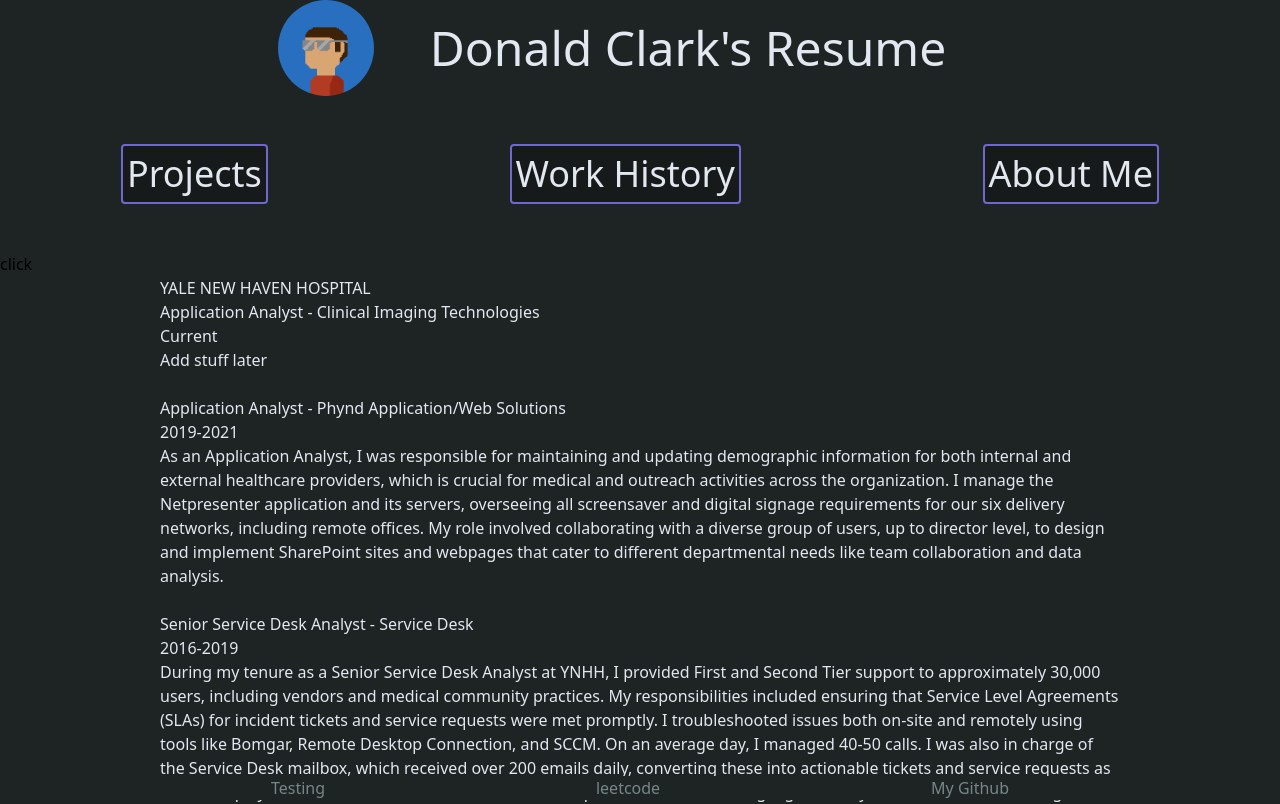
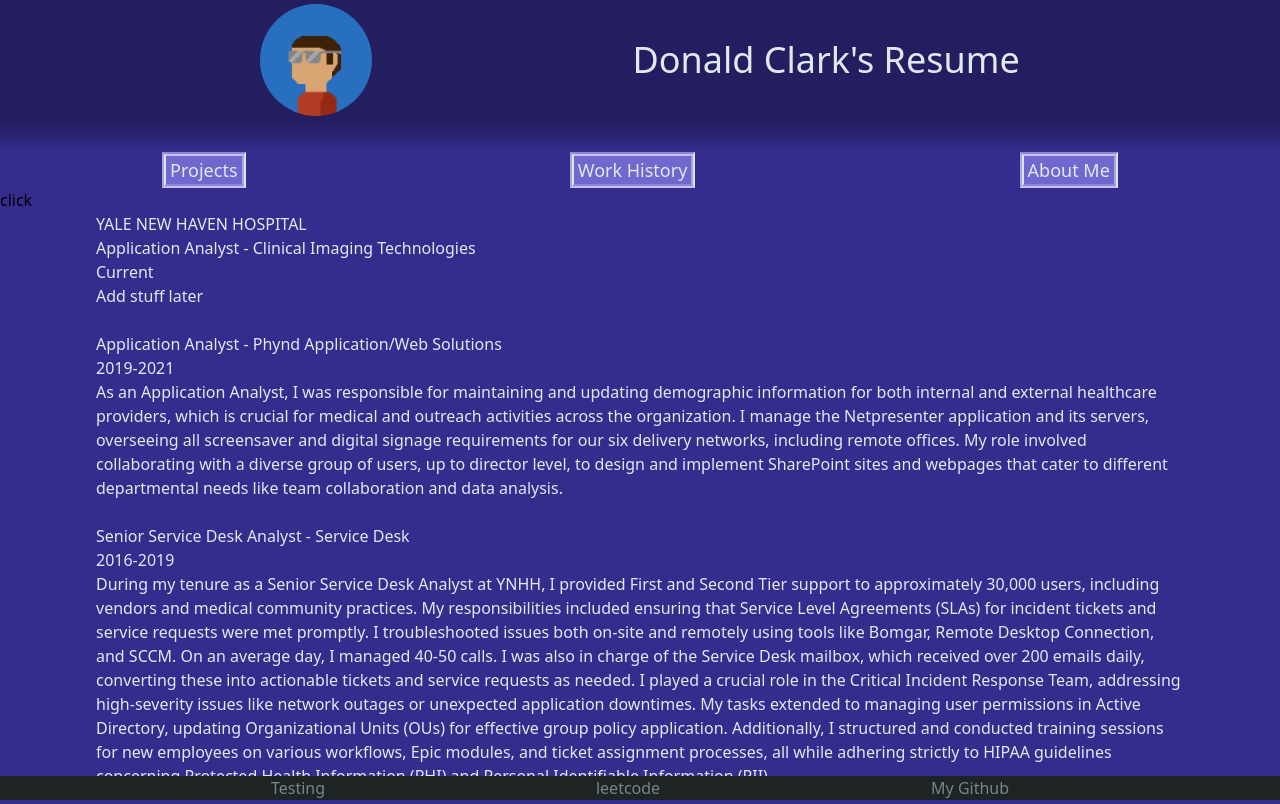
Before and after one commit to DonClark93/dc-resume, a React (Vite) app: page /work in a window 1280 px wide. Shown: the top 804 px of the page. Built offline with nearby package versions, Linux system fonts and the light colour scheme.

Commit message:
update layout/color

```diff
--- a/index.html
+++ b/index.html
@@ -2,7 +2,7 @@
 <html lang="en">
   <head>
     <meta charset="UTF-8" />
-    <link rel="icon" type="image/svg+xml" href="/vite.svg" />
+    <link rel="icon" type="image/png" href="/src/assets/PFP.png" />
     <meta name="viewport" content="width=device-width, initial-scale=1.0" />
     <title>Donald Clark's Resume</title>
   </head>
--- a/src/components/AboutMe.jsx
+++ b/src/components/AboutMe.jsx
@@ -2,7 +2,7 @@
     return(
         <div className="text-slate-200">
         <h1>About me</h1>
-        <p>30 year old analyst working in the Healthcare field</p>
+        <p>31 year old analyst working in the Healthcare field</p>
         <p>Wears all kinds of hats</p>
         <p>Trainer - Trains Radiologist on workflows and Applications</p>
         <p>software developer - Python, JS, PowerApp. Eager to learn systems programming</p>
--- a/src/components/Header.jsx
+++ b/src/components/Header.jsx
@@ -3,12 +3,12 @@
 
 export default function Header() {
     return(
-        <div className="sticky top-0  bg-gunmetal-400">
-            <div className="flex justify-center ">
-                <Link className="w-24 h-24 rounded-full" to="/"><img className="w-24 h-24 rounded-full" src={MyLogo}/></Link>
-                <div className="text-2xl px-14 md:text-5xl text-slate-200 content-center">
-                    Donald Clark&#39;s Resume
-                </div>
+        <div className="pb-8 sticky top-0   bg-gradient-to-b from-slate_blue-200  from-80% ">
+            <div className="flex justify-evenly py-1">
+                    <Link className=" w-28 h-28 rounded-full" to="/"><img className="w-28 h-28 rounded-full" src={MyLogo}/></Link>
+                    <div className=" text-4xl text-slate-200 content-center">
+                        Donald Clark&#39;s Resume
+                    </div>
             </div>
         </div>
     )
--- a/src/components/Home.jsx
+++ b/src/components/Home.jsx
@@ -16,17 +16,15 @@
 
     return(
 
-        <div className="min-h-screen bg-gunmetal-400">
+        <div className="min-h-screen bg-slate_blue-300">
             <Header/>
-            <br/>
-            <br/>
-            <div className="flex text-4xl justify-around">
+
+            <div className="  flex text-4xl justify-around">
             <ResumeButton text={"Projects"} activity={"projects"}/>
             <ResumeButton text={"Work History"} activity={"work"}/>
             <ResumeButton text={"About Me"} activity={"about"}/>
             </div>
-            <br/>
-            <br/>
+
             <Link to="pokeguess">click</Link>
             <Container >
             <Outlet />
--- a/src/components/ResumeButton.jsx
+++ b/src/components/ResumeButton.jsx
@@ -3,8 +3,17 @@
 export default function ResumeButton(props) {
 
     return(
-        <Link className="bg-gunmetal-300 border-2 py-2 px-1 rounded border-slate_blue hover:border-sea_green text-slate-200 " to={props.activity}>
-          {props.text}
+        <Link className="bg-gunmetal-500 border-2
+                          border-t-slate_blue-600 border-l-slate_blue-700 border-b-slate_blue-800 border-r-slate_blue-900
+                           hover:border-b-slate_blue-600 hover:border-r-slate_blue-700 hover:border-t-slate_blue-800 hover:border-s-slate_blue-900
+                          text-slate-200 " to={props.activity}>
+          <div className="bg-slate_blue-500 border-2
+                          border-b-slate_blue-600 border-r-slate_blue-700 border-t-slate_blue-800 border-s-slate_blue-900
+                          hover:border-t-slate_blue-600 hover:border-l-slate_blue-700 hover:border-b-slate_blue-800 hover:border-r-slate_blue-900
+                           hover:shadow-red-900/50
+                          text-slate-200 ">
+            <p className='text-lg px-1'>{props.text}</p>
+          </div>
         </Link>
     )
 }
--- a/src/components/WorkHistory.jsx
+++ b/src/components/WorkHistory.jsx
@@ -1,16 +1,16 @@
 export default function WorkHistory() {
     return(
         <div className="text-slate-200">
-            <h1>YALE NEW HAVEN HOSPITAL</h1>
-            <h2>Application Analyst - Clinical Imaging Technologies</h2>
-            <h3>Current</h3>
-            <p>
+            <div>YALE NEW HAVEN HOSPITAL</div>
+            <div>Application Analyst - Clinical Imaging Technologies</div>
+            <div>Current</div>
+            <p className="text-base">
             Add stuff later
             </p>
             <br/>
-            <h2>Application Analyst - Phynd Application/Web Solutions</h2>
-            <h3>2019-2021</h3>
-            <p>
+            <div>Application Analyst - Phynd Application/Web Solutions</div>
+            <div>2019-2021</div>
+            <p className="text-base">
             As an Application Analyst, I was responsible for maintaining and updating
             demographic information for both internal and external healthcare providers,
             which is crucial for medical and outreach activities across the organization.
@@ -21,9 +21,9 @@
             needs like team collaboration and data analysis.
             </p>
             <br/>
-            <h2>Senior Service Desk Analyst - Service Desk</h2>
-            <h3>2016-2019</h3>
-            <p>
+            <div>Senior Service Desk Analyst - Service Desk</div>
+            <div>2016-2019</div>
+            <p className="text-base">
             During my tenure as a Senior Service Desk Analyst at YNHH, I provided
             First and Second Tier support to approximately 30,000 users, including
             vendors and medical community practices. My responsibilities included
@@ -43,10 +43,10 @@
             Information (PII).
             </p>
             <br/>
-            <h1>RICOH</h1>
-            <h2>Technician</h2>
-            <h3>2014-2016</h3>
-            <p>
+            <div>RICOH</div>
+            <div>Technician</div>
+            <div>2014-2016</div>
+            <p className="text-base">
             From October 2014 to March 2016, I served as a Copier Repair Technician
             for Ricoh, managing the Northern Westchester territory. My responsibilities
             included servicing Multi-Function Printers, scanners, and faxes across both
--- a/src/layouts/Container.jsx
+++ b/src/layouts/Container.jsx
@@ -1,5 +1,5 @@
 export default function Container({children}){
     return(
-        <div className="container mx-auto px-40">{children}</div>
+        <div className="container mx-auto px-24">{children}</div>
     )
 }
```
Also changed, not shown: 1 other file (tests, documents, lock files or other folders).
